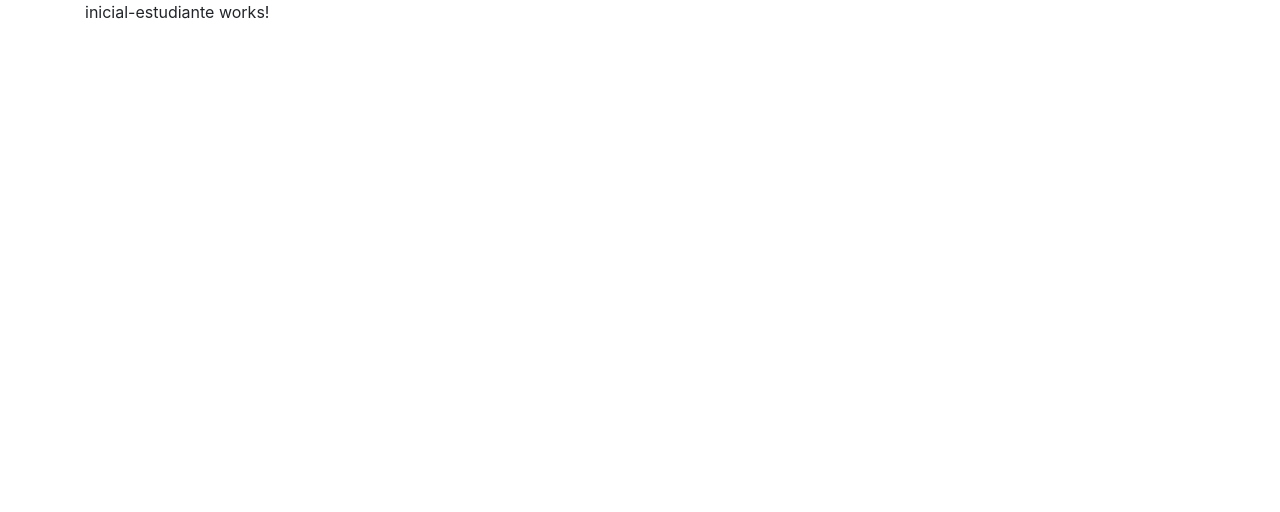
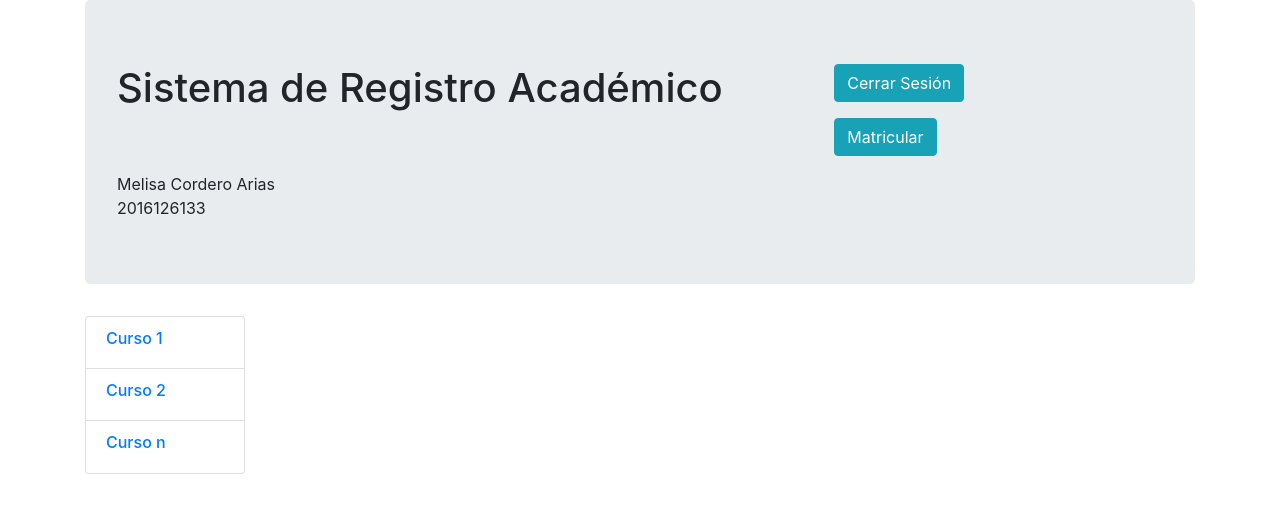
Before and after one commit to mecordero/Progra-1-Bases2, an Angular app: page /inicial-estudiante in a window 1280 px wide. Shown: the top 512 px of the page. Built offline with nearby package versions, Linux system fonts and the light colour scheme.

Commit message:
Pantallas basicas de profesor y estudiante

```diff
--- a/src/app/inicial-estudiante/inicial-estudiante.component.html
+++ b/src/app/inicial-estudiante/inicial-estudiante.component.html
@@ -1,3 +1,29 @@
-<p>
-  inicial-estudiante works!
-</p>
+<div id="banner" class="page-header">
+  <div class="row">
+    <div class="col-xs-12 col-sm-12">
+      <div class="jumbotron container-fluid">
+        <div class="row">
+          <div class="col-xs-12 col-sm-8">
+            <h1>Sistema de Registro Académico</h1>
+          </div>
+          <div class="col-xs- col-sm-2">
+		    <a href="#" class="btn btn-info">Cerrar Sesión</a>
+			<p></p>
+			<a href="#" class="btn btn-info">Matricular</a>
+			</div>
+          <div class="col-xs-12 col-sm-12">
+            <p> </p> Melisa Cordero Arias <br/> 2016126133
+          </div>
+        </div>
+	  </div>
+    </div>
+  </div>
+  <div class="row">
+    <div class="col-xs-12 col-sm-2">
+      <div class="list-group">
+	      <a href="inicial-profesor" class="list-group-item"><h6 class="list-group-item-heading">Curso 1</h6></a>
+		  <a href="inicial-profesor" class="list-group-item"><h6 class="list-group-item-heading">Curso 2</h6> </a>
+		  <a href="inicial-profesor" class="list-group-item"><h6 class="list-group-item-heading">Curso n</h6></a>
+    </div>
+  </div>
+</div>
--- a/src/app/inicial-profesor/inicial-profesor.component.html
+++ b/src/app/inicial-profesor/inicial-profesor.component.html
@@ -1,3 +1,28 @@
-<p>
-  inicial-profesor works!
-</p>
+<div id="banner" class="page-header">
+  <div class="row">
+    <div class="col-xs-12 col-sm-12">
+      <div class="jumbotron container-fluid">
+        <div class="row">
+          <div class="col-xs-12 col-sm-8">
+            <h1>Sistema de Registro Académico</h1>
+          </div>
+          <div class="col-xs- col-sm-2"><a href="#" class="btn btn-info">Cerrar Sesión</a></div>
+          <div class="col-xs-12 col-sm-12">
+            <p> </p> Melisa Cordero Arias <br/> 2016126133
+          </div>
+        </div>
+	  </div>
+    </div>
+  </div>
+  <div class="row">
+    <div class="col-xs-12 col-sm-2">
+      <div class="list-group">
+	      <a href="inicial-profesor" class="list-group-item"><h6 class="list-group-item-heading">Escuelas</h6></a>
+		  <a href="inicial-profesor" class="list-group-item"><h6 class="list-group-item-heading">Programas académicos</h6> </a>
+		  <a href="inicial-profesor" class="list-group-item"><h6 class="list-group-item-heading">Mallas curriculares</h6></a>
+		  <a href="inicial-profesor" class="list-group-item"><h6 class="list-group-item-heading">Cursos</h6></a>
+		  <a href="inicial-profesor" class="list-group-item"><h6 class="list-group-item-heading">Grupos</h6></a>
+		  <a href="inicial-profesor" class="list-group-item"><h6 class="list-group-item-heading">Materias</h6></a></div>
+    </div>
+  </div>
+</div>
```
